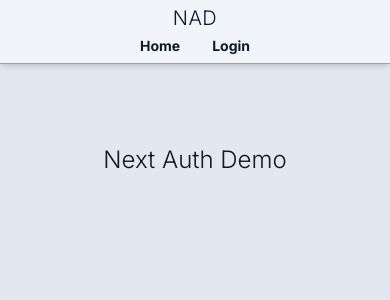
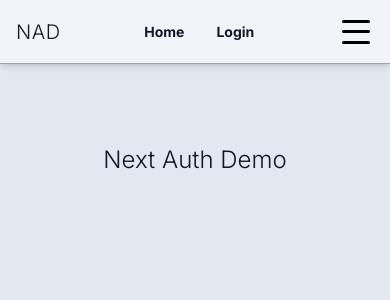
Before and after one commit to shayanakhlaghian/Next-Auth-Demo, a Next.js app: page / in a window 390 px wide. Shown: the top 300 px of the page. Built offline with nearby package versions, Linux system fonts and the light colour scheme; no server answers.

Commit message:
add features to header
add toggle and mobile nav for navigation on mobile size viewport to the header and wrapping heading with a link that directs the user to the homepage

```diff
--- a/app/components/Header.tsx
+++ b/app/components/Header.tsx
@@ -1,10 +1,18 @@
+import Link from 'next/link';
+
 import Nav from './Nav';
+import MobileNav from './MobileNav';
+import Toggle from './Toggle';
 
 const Header = () => {
   return (
-    <header className='bg-slate-100 border-b border-gray-400 fixed top-0 left-0 shadow-md w-full h-16 flex flex-col items-center py-1 md:flex-row md:px-16 lg:px-20 md:items-center md:justify-between overflow-hidden'>
-      <h1 className='font-light text-xl md:text-2xl tracking-wide'>NAD</h1>
+    <header className='bg-slate-100 border-b border-gray-400 fixed top-0 left-0 shadow-md w-full h-16 flex items-center py-1 md:flex-row px-4 md:px-16 lg:px-20 md:items-center justify-between overflow-hidden z-[20]'>
+      <Link href='/'>
+        <h1 className='font-light text-xl md:text-2xl tracking-wide'>NAD</h1>
+      </Link>
       <Nav />
+      <Toggle />
+      <MobileNav />
     </header>
   );
 };
```
